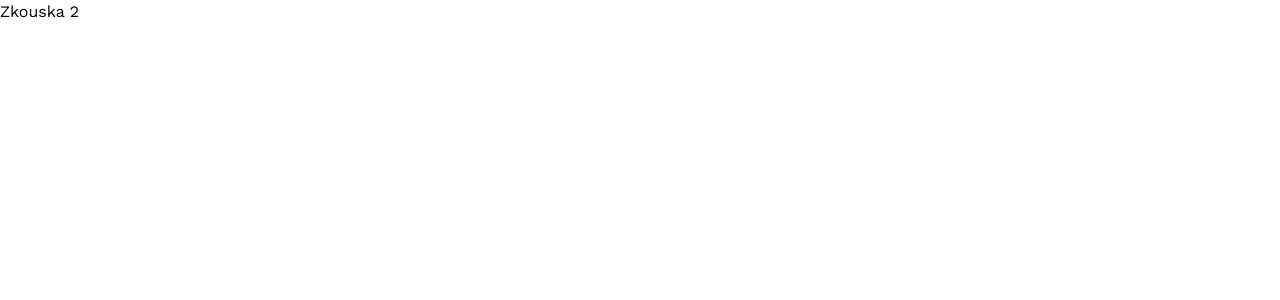
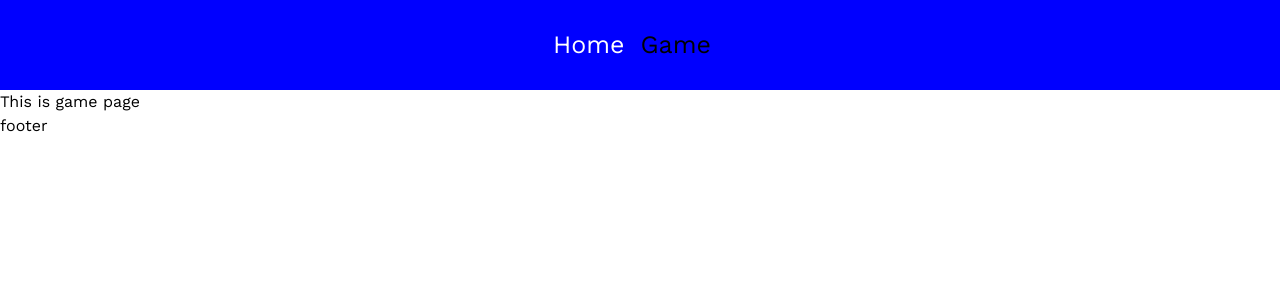
Before and after one commit to ChytraFilip/OCG_frontend, a React (Vite) app: page /game in a window 1280 px wide. Shown: the top 300 px of the page. Built offline with nearby package versions, Linux system fonts and the light colour scheme.

Commit message:
Zkouska 3 - Shared layout

```diff
--- a/src/App.tsx
+++ b/src/App.tsx
@@ -1,12 +1,18 @@
-//import React from 'react'
+import {BrowserRouter, Routes, Route} from 'react-router-dom'
 
-import UserTest from "./components/UserTest"
+import SharedLayout from './pages/SharedLayout'
+import Home from './pages/home'
+import Game from './pages/Game'
 
 const App = () => {
-
-  return (
-    <div>Zkouska 2</div>
-  )
+  return <BrowserRouter>
+    <Routes>
+      <Route path="/" element={<SharedLayout />}>
+        <Route path="/home" element={<Home />} />
+        <Route path="/game" element={<Game />} />
+      </Route>
+    </Routes>
+  </BrowserRouter>
 }
 
 export default App
--- /dev/null
+++ b/src/components/Footer.tsx
@@ -0,0 +1,7 @@
+const Footer = () => {
+  return <footer>
+    <p>footer</p>
+  </footer>
+}
+
+export default Footer
--- /dev/null
+++ b/src/components/Header.css
@@ -0,0 +1,21 @@
+/* Test */
+ul {
+    display: flex;
+    align-items: center;
+    background: blue;
+    justify-content: center;
+    color: white;
+    height: 90px;
+}
+
+li {
+    padding-right: 1rem;
+}
+
+a {
+    font-size: 25px;
+}
+
+a.active {
+    color: black;
+}
--- /dev/null
+++ b/src/components/Header.tsx
@@ -0,0 +1,13 @@
+import { NavLink } from 'react-router-dom'
+import './Header.css'
+
+const Header = () => {
+  return <header>
+    <ul>
+        <li><NavLink to="/home">Home</NavLink></li>
+        <li><NavLink to="/game">Game</NavLink></li>
+    </ul>
+  </header>
+}
+
+export default Header
--- a/src/main.tsx
+++ b/src/main.tsx
@@ -1,6 +1,8 @@
 import ReactDOM from 'react-dom/client';
+import './index.css';
 import App from './App';
 
-import './index.css';
-
-ReactDOM.createRoot(document.getElementById('root')!).render(<App />);
+const root = ReactDOM.createRoot(document.getElementById('root')!);
+root.render(
+    <App />
+);
--- /dev/null
+++ b/src/pages/Game.tsx
@@ -0,0 +1,8 @@
+
+const Game = () => {
+  return <>
+    <p>This is game page</p>
+  </>
+}
+
+export default Game
--- /dev/null
+++ b/src/pages/Home.tsx
@@ -0,0 +1,8 @@
+
+const home = () => {
+  return <>
+    <p>This is home page</p>
+  </>
+}
+
+export default home
--- /dev/null
+++ b/src/pages/SharedLayout.tsx
@@ -0,0 +1,13 @@
+import { Outlet } from 'react-router-dom'
+import Header from '../components/Header'
+import Footer from '../components/Footer'
+
+const SharedLayout = () => {
+  return <>
+    <Header />
+    <Outlet />
+    <Footer />
+  </>
+}
+
+export default SharedLayout
```
